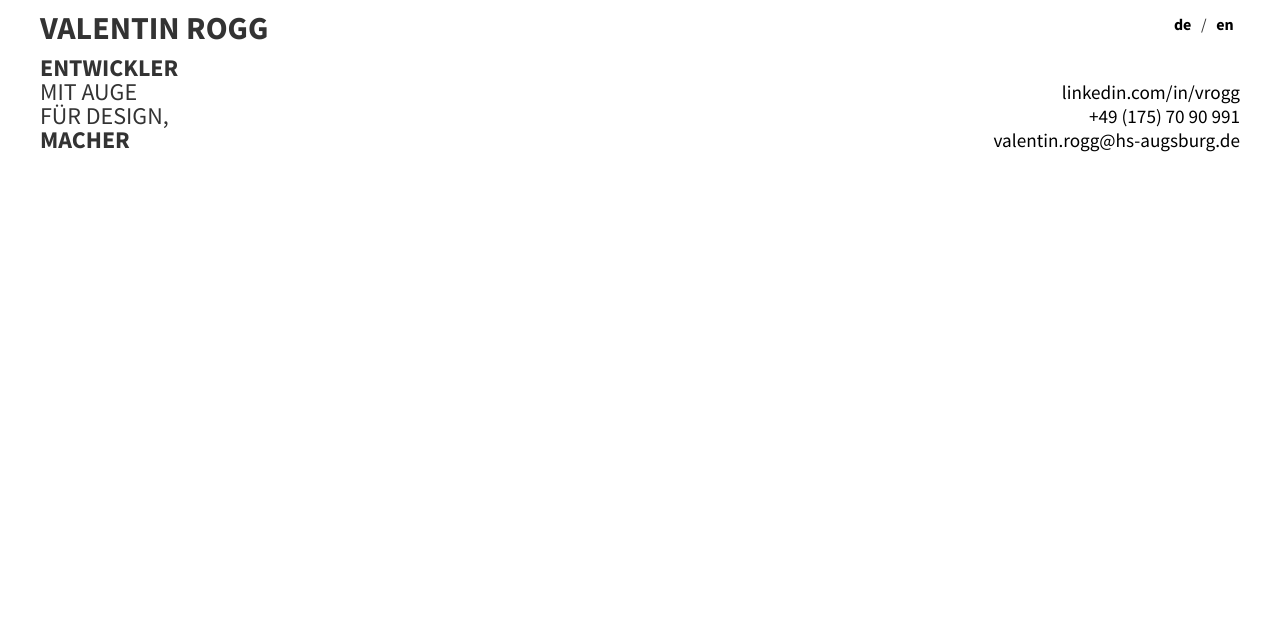
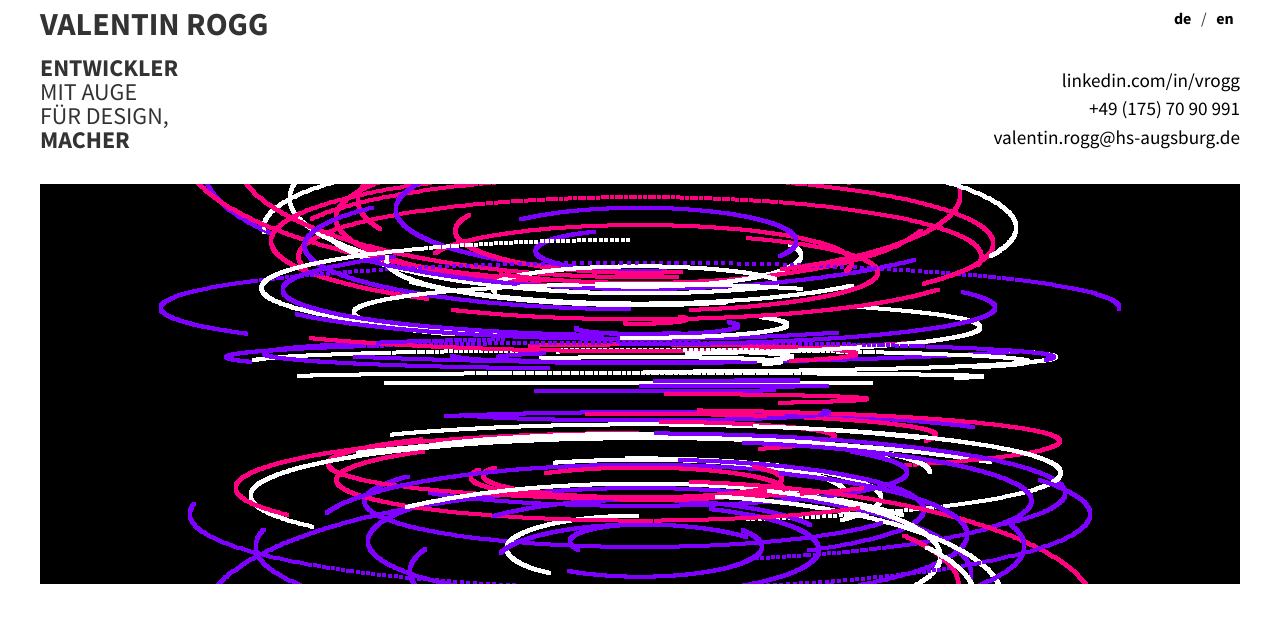
Before and after one commit to v-rogg/personal-site, a Svelte app: page / in a window 1280 px wide. Shown: the top 622 px of the page. Built offline with nearby package versions, Linux system fonts and the light colour scheme.

Commit message:
Add threeJS

```diff
--- a/package.json
+++ b/package.json
@@ -16,5 +16,10 @@
   "scripts": {
     "build": "cross-env NODE_ENV=production webpack",
     "dev": "webpack-dev-server --content-base public"
+  },
+  "dependencies": {
+    "jquery": "^3.4.1",
+    "stats.js": "^0.17.0",
+    "three": "^0.113.2"
   }
 }
--- a/src/App.svelte
+++ b/src/App.svelte
@@ -1,6 +1,7 @@
 <script>
     import Header from "./Header.svelte";
     import Lang from "./Lang.svelte";
+    import Car from "./Car.svelte";
 
     export let lang = "de";
 
@@ -14,15 +15,101 @@
     @import url('https://fonts.googleapis.com/css?family=Source+Sans+Pro:300,400,600,700&display=swap');
 
     main {
+        font-family: 'Source Sans Pro', sans-serif;
+    }
+
+    :global(.container){
         max-width: 1200px;
         margin: 0 auto;
+    }
 
-        font-family: 'Source Sans Pro', sans-serif;
+    /* Box sizing rules */
+    :global(*,
+    *::before,
+    *::after) {
+        box-sizing: border-box;
+    }
+
+    /* Remove default padding */
+    :global(ul[class],
+    ol[class]) {
+        padding: 0;
+    }
+
+    /* Remove default margin */
+    :global(body,
+    h1,
+    h2,
+    h3,
+    h4,
+    p,
+    ul[class],
+    ol[class],
+    li,
+    figure,
+    figcaption,
+    blockquote,
+    dl,
+    dd) {
+        margin: 0;
+        padding: 0;
+    }
+
+    /* Set core body defaults */
+    :global(body) {
+        min-height: 100vh;
+        scroll-behavior: smooth;
+        text-rendering: optimizeSpeed;
+        line-height: 1.5;
+    }
+
+    :global(canvas) {
+        display: block;
+    }
+
+    /* Remove list styles on ul, ol elements with a class attribute */
+    :global(ul[class],
+    ol[class]) {
+        list-style: none;
+    }
+
+    /* A elements that don't have a class get default styles */
+    :global(a:not([class])) {
+        text-decoration-skip-ink: auto;
+    }
+
+    /* Make images easier to work with */
+    :global(img) {
+        max-width: 100%;
+        display: block;
+    }
+
+    /* Inherit fonts for inputs and buttons */
+    :global(input,
+    button,
+    textarea,
+    select) {
+        font: inherit;
+    }
+
+    /* Remove all animations and transitions for people that prefer not to see them */
+    @media (prefers-reduced-motion: reduce) {
+        * {
+            animation-duration: 0.01ms !important;
+            animation-iteration-count: 1 !important;
+            transition-duration: 0.01ms !important;
+            scroll-behavior: auto !important;
+        }
     }
 
 </style>
 
+<svelte:head>
+    <title>Valentin Rogg</title>
+</svelte:head>
+
 <main>
     <Lang on:language={changeLang}/>
     <Header {lang}/>
+    <Car />
 </main>
--- /dev/null
+++ b/src/Car.svelte
@@ -0,0 +1,107 @@
+<script>
+
+    import * as THREE from 'three';
+
+    // import Stats from "stats.js";
+
+
+    import {onMount} from "svelte";
+
+    onMount(() => {
+
+        var container, stats;
+
+        var camera, scene, renderer;
+
+        init();
+        animate();
+
+        function init() {
+
+            container = document.createElement( 'div' );
+            document.body.appendChild( container );
+
+            camera = new THREE.PerspectiveCamera( 60, window.innerWidth / window.innerHeight, 0.1, 10 );
+            camera.position.set( 0, 0, 1 );
+
+            scene = new THREE.Scene();
+
+            var colorArray = [ new THREE.Color( 0xff0080 ), new THREE.Color( 0xffffff ), new THREE.Color( 0x8000ff ) ];
+            var positions = [];
+            var colors = [];
+
+            for ( var i = 0; i < 100; i ++ ) {
+
+                positions.push( Math.random() - 0.5, Math.random() - 0.5, Math.random() - 0.5 );
+
+                var clr = colorArray[ Math.floor( Math.random() * colorArray.length ) ];
+
+                colors.push( clr.r, clr.g, clr.b );
+
+            }
+
+            var geometry = new THREE.BufferGeometry();
+            geometry.setAttribute( 'position', new THREE.Float32BufferAttribute( positions, 3 ) );
+            geometry.setAttribute( 'color', new THREE.Float32BufferAttribute( colors, 3 ) );
+
+            var material = new THREE.PointsMaterial( { size: 4, vertexColors: THREE.VertexColors, depthTest: false, sizeAttenuation: false } );
+
+            var mesh = new THREE.Points( geometry, material );
+            scene.add( mesh );
+
+            renderer = new THREE.WebGLRenderer( { preserveDrawingBuffer: true } );
+            renderer.setPixelRatio( window.devicePixelRatio );
+            renderer.setSize( 1200, 400 );
+            renderer.autoClearColor = false;
+            document.getElementById("view").appendChild( renderer.domElement );
+
+            // stats = new Stats();
+            // document.getElementById("view").appendChild( stats.dom);
+
+            //
+
+            window.addEventListener( 'resize', onWindowResize, false );
+
+        }
+
+        function onWindowResize() {
+
+            camera.aspect = window.innerWidth / window.innerHeight;
+            camera.updateProjectionMatrix();
+
+            renderer.setSize( window.innerWidth, window.innerHeight );
+
+        }
+
+        //
+
+        function animate() {
+
+            requestAnimationFrame( animate );
+
+            render();
+            stats.update();
+
+        }
+
+        function render() {
+
+            scene.rotation.y = Date.now() / 2000;
+
+            renderer.render( scene, camera );
+
+        }
+    });
+
+</script>
+
+<style>
+    .renderBox {
+        width: 1200px;
+        height: 400px;
+    }
+</style>
+
+<div id="view" class="container renderBox">
+
+</div>
--- a/src/Header.svelte
+++ b/src/Header.svelte
@@ -19,6 +19,7 @@
         display: flex;
         justify-content: space-between;
         margin-bottom: 2rem;
+        padding-top: 3rem;
     }
 
     .flex-column {
@@ -38,7 +39,7 @@
     }
 </style>
 
-<div class="flex">
+<div class="flex container">
   {#if lang === "de" }
       <h2><b>Entwickler</b><br>mit Auge<br>für Design,<br><b>Macher</b></h2>
   {/if}
--- a/src/Lang.svelte
+++ b/src/Lang.svelte
@@ -37,13 +37,29 @@
         display: flex;
         justify-content: space-between;
     }
+
+    .fixed {
+        position: fixed;
+        background: white;
+        width: 100%;
+        top: 0;
+    }
+/*
+    #f1f7ee
+    #b0bea9
+    #92aa83
+    #e0edc5
+    #e7f59e
+  */
 </style>
 
-<div class="lang">
+<div class="fixed">
+    <div class="lang container">
         <h1>Valentin Rogg</h1>
         <div>
-        <button on:click={setDE} >de</button>
+            <button on:click={setDE}>de</button>
             /
-        <button on:click={setEN} >en</button>
+            <button on:click={setEN}>en</button>
         </div>
     </div>
+</div>
--- a/src/main.js
+++ b/src/main.js
@@ -2,9 +2,6 @@ import App from './App.svelte';
 
 const app = new App({
 	target: document.body,
-	props: {
-		name: 'world'
-	}
 });
 
 window.app = app;
```
Also changed, not shown: 1 other file (tests, documents, lock files or other folders). Lines whose indentation alone changed are shown as unchanged.
